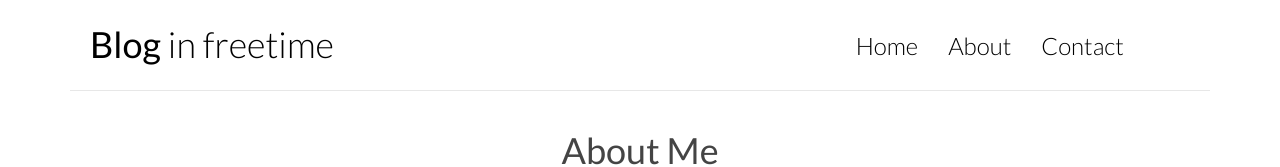
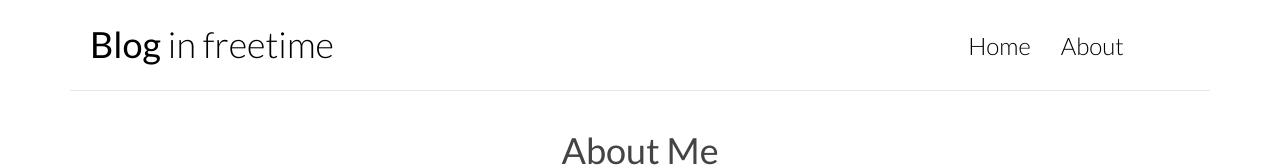
Before and after one commit to fatmazaman/blog, a plain HTML site: page about.html in a window 1280 px wide. Shown: the top 167 px of the page. Drawn offline with nearby package versions, Linux system fonts and the light colour scheme; some icons are missing; files whose address does not match are found by name.

Commit message:
No contact

```diff
--- a/about.html
+++ b/about.html
@@ -43,7 +43,6 @@
   								<ul class="nav navbar-nav navbar-right">
     								<li class="cl-effect-11"><a href="index.html" data-hover="Home">Home</a></li>
     								<li class="cl-effect-11"><a href="about.html" data-hover="About">About</a></li>
-    								<li class="cl-effect-11"><a href="contact.html" data-hover="Contact">Contact</a></li>
   								</ul>
 							</div><!-- /.navbar-collapse -->
 						</nav>
```
